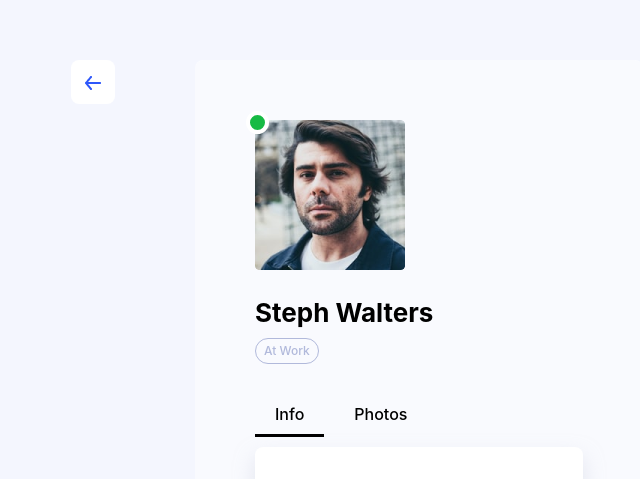
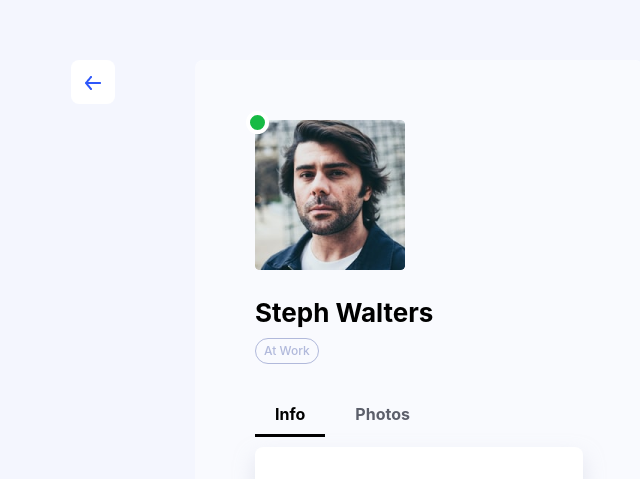
Before and after one commit to hany93/DSpotTestFrontend, a Next.js app: page /friends_details in a window 1280 px wide. Shown: the top 479 px of the page, without its empty margins (283-923 px from the left). Built offline with nearby package versions, Linux system fonts and the light colour scheme.

Commit message:
add css to the line below the tabs

```diff
--- a/pages/friends_details/index.js
+++ b/pages/friends_details/index.js
@@ -1,4 +1,4 @@
-import React from "react";
+import React, { useState } from "react";
 import { useRouter } from "next/router";
 
 const data = [
@@ -24,6 +24,7 @@ const data = [
 
 const FriendsDetailsInfo = () => {
     const router = useRouter();
+    const [selectedCard, setSelectedCard] = useState('Info');
     const goFriendList = () => {
         router.push("/");
     }
@@ -43,47 +44,15 @@ const FriendsDetailsInfo = () => {
     const closeModal = () => {
         //Enable Scroll
         document.body.style.overflow = "auto";
+
+        // Get the modal
         let modal = document.getElementById("myModal");
         modal.style.display = "none";
     }
-    const showCardInfo = () => {
-        let cardInfo = document.getElementsByClassName("friends_details_info__card");
-        let cardPhotos = document.getElementsByClassName("friends_details_photos__card");
-        cardInfo.style.display = 'flex';
-        cardPhotos.style.display = 'none';
-    }
-    const showCardPhotos = () => {
-        let cardInfo = document.getElementsByClassName("friends_details_info__card");
-        let cardPhotos = document.getElementsByClassName("friends_details_photos__card");
-        cardInfo.style.display = 'none';
-        cardPhotos.style.display = 'flex';
-    }
-    return (
-        <section className="friends_details">
-            <div>
-                <div className="friends_details__back" onClick={() => goFriendList()}>
-                    <img src="images/arrow_back.png" />
-                </div>
-            </div>
-            <div className="friends_details__centercontainer">
-                <div className="friends_details__infoavatar">
-                    <div>
-                        <img src="images/avatar__150.png" className="friends_details__image" />
-                        <span className="friends_details__ellipse" />
-                    </div>
-                    <div className="friends_details__elementsgrouping">
-                        <span>Steph Walters</span>
-                        <div>
-                            <span>At Work</span>
-                        </div>
-                    </div>
-                </div>
-                <div className="friends_details__tab">
-                    <ul>
-                        <li id="info" onClick={() => showCardInfo()}><a href='#'>Info</a></li>
-                        <li id="photos" onClick={() => showCardPhotos()}><a href='#'>Photos</a></li>
-                    </ul>
-                    <div className="friends_details_info__card">
+    const handleCard = () => {
+        switch (selectedCard) {
+            case 'Info':
+                return (<div id='friends_details_info__card' className="friends_details_info__card">
                     <div>
                         <span className="friends_details_info__card__label">Bio:</span>
                         <span className="friends_details_info__card__text">I'm very choosy. I'm also very suspicious, very irrational and I have a very short temper. I'm also extremely jealous and slow to forgive. Just so you know.</span>
@@ -110,8 +79,9 @@ const FriendsDetailsInfo = () => {
                         <span className="friends_details_info__card__label">Zipcode:</span>
                         <span className="friends_details_info__card__text">77370</span>
                     </div>
-                    </div>
-                    <div className="friends_details_photos__card">
+                </div>);
+            case 'Photos':
+                return (<div id='friends_details_photos__card' className="friends_details_photos__card">
                     {data[0]['photos'].map((item) => {
                         return (
                             <div key={Math.random()} className="friends_details__imagecard" onClick={() => openModal(item)}>
@@ -119,7 +89,38 @@ const FriendsDetailsInfo = () => {
                             </div>
                         )
                     })}
+                </div>);
+
+            default:
+                break;
+        }
+    }
+    return (
+        <section className="friends_details">
+            <div>
+                <div className="friends_details__back" onClick={() => goFriendList()}>
+                    <img src="images/arrow_back.png" />
                 </div>
+            </div>
+            <div className="friends_details__centercontainer">
+                <div className="friends_details__infoavatar">
+                    <div>
+                        <img src="images/avatar__150.png" className="friends_details__image" />
+                        <span className="friends_details__ellipse" />
+                    </div>
+                    <div className="friends_details__elementsgrouping">
+                        <span>Steph Walters</span>
+                        <div>
+                            <span>At Work</span>
+                        </div>
+                    </div>
+                </div>
+                <div className="friends_details__tab">
+                    <ul>
+                        <li onClick={() => setSelectedCard('Info')} className={selectedCard === 'Info' ? "active" : ""}>Info</li>
+                        <li onClick={() => setSelectedCard('Photos')} className={selectedCard === 'Photos' ? "active" : ""}>Photos</li>
+                    </ul>
+                    {handleCard()}
                 </div>
             </div>
             <div id="myModal" className="modal">
--- a/styles/friends_details.css
+++ b/styles/friends_details.css
@@ -125,14 +125,26 @@
     list-style-type: none;
 }
 
-.friends_details__centercontainer ul li>a {
+.friends_details__centercontainer ul li {
     text-decoration: none;
     font-family: 'Inter';
     font-style: normal;
-    font-weight: 500;
+    font-weight: bold;
     font-size: 16px;
     line-height: 24px;
+    color: #5C5F6B;
+    cursor: pointer;
+}
+
+.friends_details__centercontainer ul li:hover {
     color: #000000;
+}
+
+.friends_details__centercontainer ul li.active {
+    border-bottom-color: #000000;
+    border-bottom-style: solid;
+    border-bottom-width: 3px;
+    color:#000000;
 }
 
 .friends_details__tab {
@@ -143,13 +155,7 @@
     margin: 0px 60px 60px;
 }
 
-/*Page Friends Details Info*/
-
-.friends_details__centercontainer ul li:first-child {
-    border-bottom-color: #000000;
-    border-bottom-style: solid;
-    border-bottom-width: 3px;
-}
+/*Card Friends Details Info*/
 
 .friends_details_info__card {
     display: flex;
@@ -160,6 +166,7 @@
     background: #FFFFFF;
     box-shadow: 0px 10px 20px rgba(204, 208, 223, 0.5);
     border-radius: 8px;
+    transition: all 1s ease;
 }
 
 .friends_details_info__card__label {
@@ -212,10 +219,10 @@
     gap: 10px;
 }
 
-/*Page Friends Details Photos*/
+/*Card Friends Details Photos*/
 
 .friends_details_photos__card {
-    display: none;
+    display: flex;
     align-items: flex-start;
     flex-direction: row;
     flex-wrap: wrap;
@@ -227,6 +234,7 @@
     background: #FFFFFF;
     box-shadow: 0px 10px 20px rgba(204, 208, 223, 0.5);
     border-radius: 8px;
+    transition: all 1s ease;
 }
 
 .friends_details_photos__card__label {
```
Lines whose indentation alone changed are shown as unchanged.
